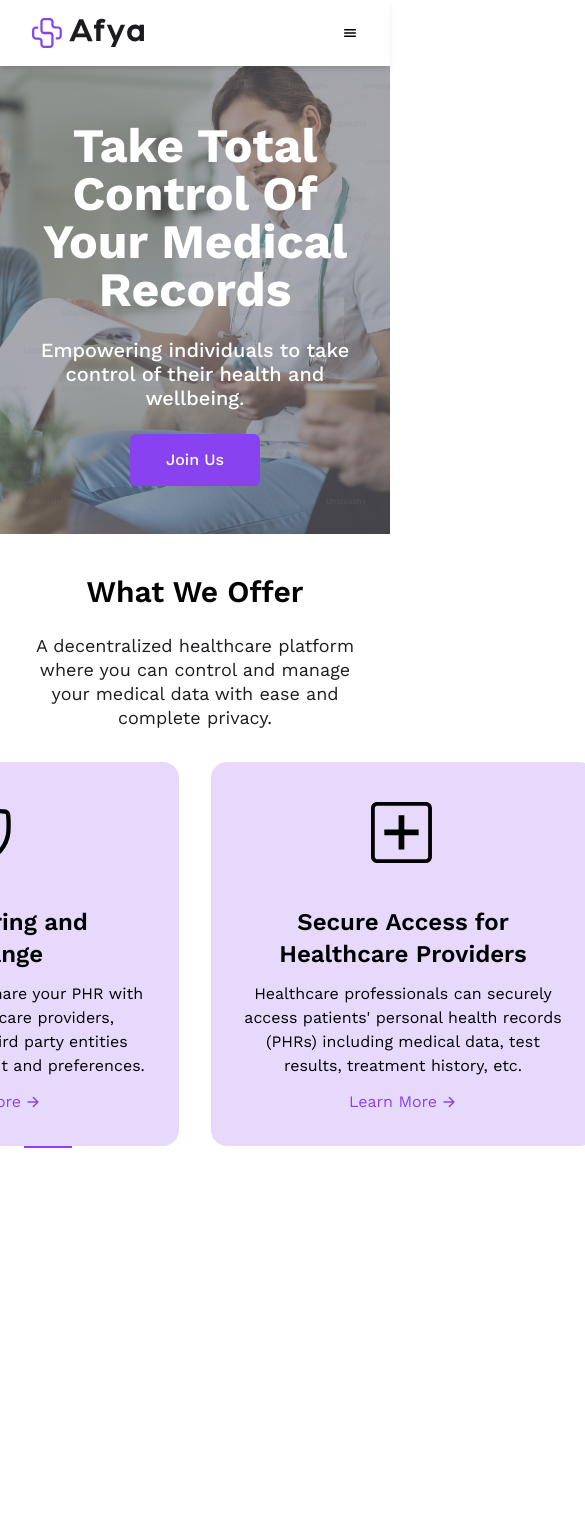
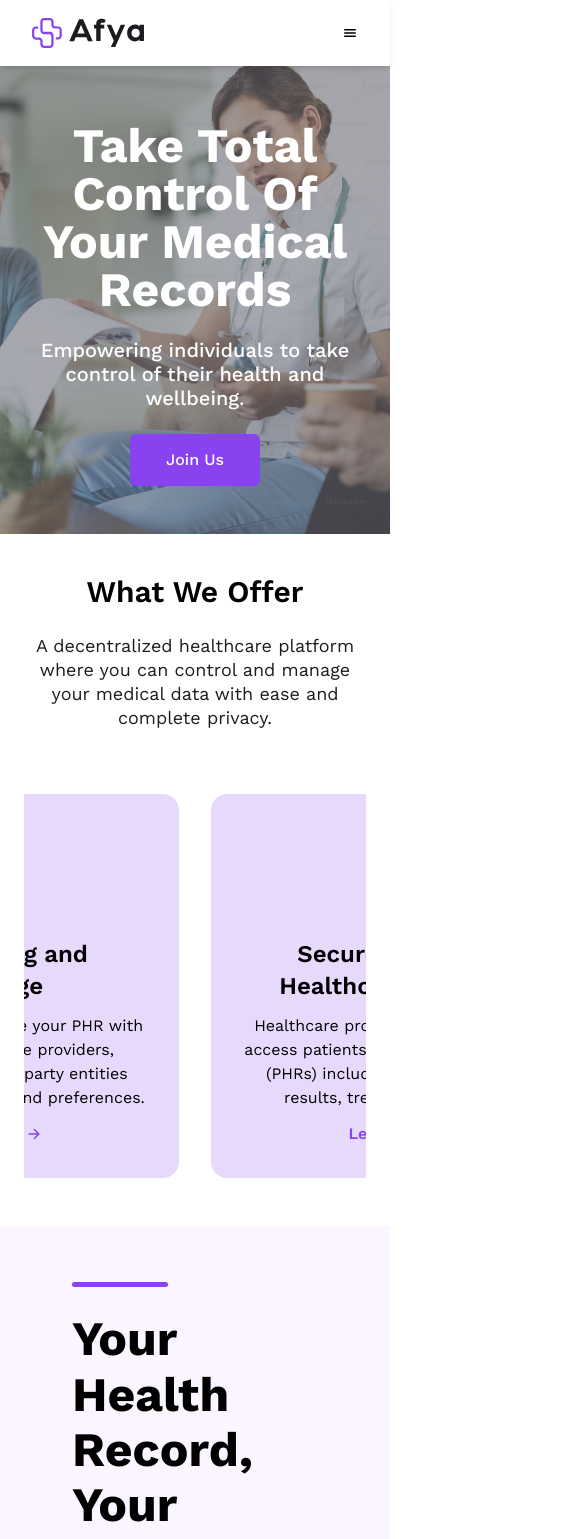
Before and after one commit to iamtowbee/Afya, a React (Vite) app: page / in a window 390 px wide. Shown: the top 1539 px of the page, 585 px wide, since content can reach past the window. Before the commit the page ends 1180 px from the top, so only its background shows below. Built offline with nearby package versions, Linux system fonts and the light colour scheme.

Commit message:
Finish newsletter layout

```diff
--- a/package.json
+++ b/package.json
@@ -8,7 +8,7 @@
     "build": "vite build",
     "lint": "eslint . --ext js,jsx --report-unused-disable-directives --max-warnings 0",
     "preview": "vite preview",
-    "build:css": "npx tailwindcss -i style.css -o ./src/index.css --watch"
+    "css": "npx tailwindcss -i style.css -o ./src/index.css --watch"
   },
   "dependencies": {
     "@vercel/analytics": "^1.1.1",
--- a/src/components/Offer.jsx
+++ b/src/components/Offer.jsx
@@ -1,5 +1,6 @@
 import React from 'react'
 import { Link } from 'react-router-dom'
+import cta_image from "../assets/offer-cta-right.png"
 
 const Offer = () =>
 {
@@ -7,16 +8,16 @@ const Offer = () =>
     <>
       {/* What We Offer Section */}
       <section className='bg-white mb-8'>
-        <div className='container flex flex-col px-6 mx-auto lg:pt-32 mt-2 md:mt-4 space-y-0 md:space-y-0 md:space-x-10'>
+        <div className='container flex flex-col px-6 mx-auto lg:pt-32 mt-2 md:mt-4 gap-8'>
           {/* Section Title */}
-          <div className="flex flex-col space-y-6 md:space-y-10 my-8 md:my-16 items-center">
+          <div className="flex flex-col space-y-6 md:space-y-10 my-8 md:my-12 items-center">
             <h2 className='max-w-lg text-3xl md:text-5xl font-semibold text-center'>What We Offer</h2>
             <p className="max-w-3xl text-center text-dark text-lg md:text-xl leading-6 font-Work-Sans font-normal">
               A decentralized healthcare platform where you can control and manage your medical data with ease and complete privacy.</p>
           </div>
 
           {/* Section Cards */}
-          <div className='flex items-center justify-center gap-8'>
+          <div className='flex items-center justify-center gap-8 overflow-scroll'>
             {/* Card 1 */}
             <div className='flex justify-center items-center gap-7 shrink-0'>
               <div className='group flex flex-col items-center justify-center w-96 h-96 p-8 shrink-0 bg-secondary hover:bg-primary rounded-2xl gap-9'>
@@ -27,7 +28,7 @@ const Offer = () =>
                   <p className="font-semibold text-md text-2xl">Seamless PHR Management</p>
                   <p>You can manage, access, and securely store your personal health record (PHR) including your medical records, test results, treatment history, etc.</p>
                   <Link to="/" className='group/link transition-all duration-300 ease-in-out flex items-center justify-center gap-1 text-primary group-hover:text-white '>
-                    <p className='bg-left-bottom bg-gradient-to-r from-white to-secondary bg-[length:0%_2px] bg-no-repeat group-hover/link:bg-[length:100%_2px] transition-all duration-500 ease-out'>Learn More</p>
+                    <p className='font-semibold bg-left-bottom bg-gradient-to-r from-white to-secondary bg-[length:0%_2px] bg-no-repeat group-hover/link:bg-[length:100%_2px] transition-all duration-500 ease-out'>Learn More</p>
                     <ion-icon name="arrow-forward-outline" aria-hidden="true"></ion-icon>
                   </Link>
                 </div>
@@ -48,7 +49,7 @@ const Offer = () =>
                   <p className="font-semibold text-md text-2xl">Data Sharing and Exchange</p>
                   <p>You can selectively share your PHR with authorized healthcare providers, researchers, and third party entities based on your consent and preferences.</p>
                   <Link to="/" className='group/link transition-all duration-300 ease-in-out flex items-center justify-center gap-1 text-primary group-hover:text-white '>
-                    <p className='bg-left-bottom bg-gradient-to-r from-white to-secondary bg-[length:0%_2px] bg-no-repeat group-hover/link:bg-[length:100%_2px] transition-all duration-500 ease-out'>Learn More</p>
+                    <p className='font-semibold bg-left-bottom bg-gradient-to-r from-white to-secondary bg-[length:0%_2px] bg-no-repeat group-hover/link:bg-[length:100%_2px] transition-all duration-500 ease-out'>Learn More</p>
                     <ion-icon name="arrow-forward-outline" aria-hidden="true"></ion-icon>
                   </Link>
                 </div>
@@ -65,7 +66,7 @@ const Offer = () =>
                   <p className="font-semibold text-md text-2xl">Secure Access for Healthcare Providers</p>
                   <p>Healthcare professionals can securely access patients' personal health records (PHRs) including medical data, test results, treatment history, etc.</p>
                   <Link to="/" className='group/link transition-all duration-300 ease-in-out flex items-center justify-center gap-1 text-primary group-hover:text-white '>
-                    <p className='bg-right-bottom bg-gradient-to-r from-white to-secondary bg-[length:0%_2px] bg-no-repeat group-hover/link:bg-[length:100%_2px] transition-all duration-500 ease-out'>Learn More</p>
+                    <p className='font-semibold bg-right-bottom bg-gradient-to-r from-white to-secondary bg-[length:0%_2px] bg-no-repeat group-hover/link:bg-[length:100%_2px] transition-all duration-500 ease-out'>Learn More</p>
                     <ion-icon name="arrow-forward-outline" aria-hidden="true"></ion-icon>
                   </Link>
                 </div>
@@ -82,7 +83,7 @@ const Offer = () =>
                   <p className="font-semibold text-md text-2xl">Data and Privacy Protection</p>
                   <p>Our comprehensive data governance policies and procedures ensure superior data accuracy, integrity, and compliance with data privacy regulations.</p>
                   <Link to="/" className='group/link transition-all duration-300 ease-in-out flex items-center justify-center gap-1 text-primary group-hover:text-white '>
-                    <p className='bg-right-bottom bg-gradient-to-r from-white to-secondary bg-[length:0%_2px] bg-no-repeat group-hover/link:bg-[length:100%_2px] transition-all duration-500 ease-out'>Learn More</p>
+                    <p className='font-semibold bg-right-bottom bg-gradient-to-r from-white to-secondary bg-[length:0%_2px] bg-no-repeat group-hover/link:bg-[length:100%_2px] transition-all duration-500 ease-out'>Learn More</p>
                     <ion-icon name="arrow-forward-outline" aria-hidden="true"></ion-icon>
                   </Link>
                 </div>
@@ -90,14 +91,31 @@ const Offer = () =>
             </div>
           </div>
           {/* End Section Cards */}
+        </div>
 
-          {/* CTA */}
-          <div className='flex items-center justify-between my-8'>
-            {/* Left CTA Text */}
-            <div>
-              <p className="w-12 h-[0.125rem] bg-primary"></p>
-              <h3 className='text-4xl'></h3>
-            </div>
+        {/* CTA*/}
+        <div className='flex items-center justify-evenly mt-12 p-6 bg-purple-50 w-full'>
+          {/* Left CTA Text */}
+          <div className='flex flex-col items-start justify-center gap-6 p-8 pl-12 max-w-md h-full'>
+            <p className="w-24 h-[0.35rem] rounded-md bg-primary"></p>
+            <h3 className='text-5xl font-bold leading-[1.15]'>Your Health Record, <br/>Your Rules</h3>
+            <p className='text-lg'>Create your personal health record today and access your data anywhere with ease and privacy.
+            </p>
+            <button type="button" className='bg-primary text-white px-9 py-3.5 rounded-md font-medium  hover:bg-secondary hover:text-dark hover:shadow-lg'><a href="#">Secure Your Data</a></button>
+          </div>
+
+          {/* Right CTA Image */}
+          <div className='w-1/2 h-full'>
+            <img src={cta_image} alt="Afya Signup CTA" className='w-full object-cover' />
+          </div>
+        </div>
+
+        {/* Newsletter */}
+        <div className='flex flex-col items-center justify-center p-16 gap-12 bg-primary rounded-t-lg'>
+          <h3 className='text-5xl text-white font-bold leading-[1.15]'>Join Our Newsletter</h3>
+          <div className='flex items-center justify-between gap-12 bg-[#F9F1FE] rounded-md'>
+            <input type="email" name="email" id="email" placeholder='Enter your email' className='bg-transparent p-4 ml-2 rounded-md border-none'/>
+            <button type="button" className='bg-primary text-white px-6 py-3.5 m-2 rounded-md font-medium  hover:bg-secondary hover:text-dark hover:shadow-lg hover:border-2 hover:border-primary'><a href="#">Subscribe</a></button>
           </div>
         </div>
       </section>
--- a/src/index.css
+++ b/src/index.css
@@ -596,6 +596,10 @@ body{
   z-index: 50;
 }
 
+.m-2{
+  margin: 0.5rem;
+}
+
 .mx-auto{
   margin-left: auto;
   margin-right: auto;
@@ -604,6 +608,11 @@ body{
 .my-8{
   margin-top: 2rem;
   margin-bottom: 2rem;
+}
+
+.my-12{
+  margin-top: 3rem;
+  margin-bottom: 3rem;
 }
 
 .mb-8{
@@ -620,6 +629,18 @@ body{
 
 .mt-9{
   margin-top: 2.25rem;
+}
+
+.ml-1{
+  margin-left: 0.25rem;
+}
+
+.ml-2{
+  margin-left: 0.5rem;
+}
+
+.mt-12{
+  margin-top: 3rem;
 }
 
 .flex{
@@ -642,16 +663,32 @@ body{
   height: 0.125rem;
 }
 
+.h-\[0\.35rem\]{
+  height: 0.35rem;
+}
+
 .h-auto{
   height: auto;
+}
+
+.h-full{
+  height: 100%;
 }
 
 .min-h-screen{
   min-height: 100vh;
 }
 
+.w-1\/2{
+  width: 50%;
+}
+
 .w-12{
   width: 3rem;
+}
+
+.w-24{
+  width: 6rem;
 }
 
 .w-32{
@@ -718,6 +755,10 @@ body{
   justify-content: space-between;
 }
 
+.justify-evenly{
+  justify-content: space-evenly;
+}
+
 .gap-1{
   gap: 0.25rem;
 }
@@ -730,6 +771,10 @@ body{
   gap: 1.25rem;
 }
 
+.gap-6{
+  gap: 1.5rem;
+}
+
 .gap-7{
   gap: 1.75rem;
 }
@@ -740,6 +785,10 @@ body{
 
 .gap-9{
   gap: 2.25rem;
+}
+
+.gap-12{
+  gap: 3rem;
 }
 
 .gap-x-2{
@@ -775,6 +824,10 @@ body{
   align-self: flex-end;
 }
 
+.overflow-scroll{
+  overflow: scroll;
+}
+
 .rounded-2xl{
   border-radius: 1rem;
 }
@@ -787,8 +840,17 @@ body{
   border-radius: 0.375rem;
 }
 
+.rounded-t-lg{
+  border-top-left-radius: 0.5rem;
+  border-top-right-radius: 0.5rem;
+}
+
 .border-b-2{
   border-bottom-width: 2px;
+}
+
+.border-none{
+  border-style: none;
 }
 
 .border-primary{
@@ -811,6 +873,11 @@ body{
   background-color: rgb(231 217 252 / var(--tw-bg-opacity));
 }
 
+.bg-slate-200{
+  --tw-bg-opacity: 1;
+  background-color: rgb(226 232 240 / var(--tw-bg-opacity));
+}
+
 .bg-white{
   --tw-bg-opacity: 1;
   background-color: rgb(255 255 255 / var(--tw-bg-opacity));
@@ -819,6 +886,34 @@ body{
 .bg-zinc-500{
   --tw-bg-opacity: 1;
   background-color: rgb(113 113 122 / var(--tw-bg-opacity));
+}
+
+.bg-purple-100{
+  --tw-bg-opacity: 1;
+  background-color: rgb(243 232 255 / var(--tw-bg-opacity));
+}
+
+.bg-purple-50{
+  --tw-bg-opacity: 1;
+  background-color: rgb(250 245 255 / var(--tw-bg-opacity));
+}
+
+.bg-\[\#1C1B1F\]{
+  --tw-bg-opacity: 1;
+  background-color: rgb(28 27 31 / var(--tw-bg-opacity));
+}
+
+.bg-\[F9F1FE\]{
+  background-color: F9F1FE;
+}
+
+.bg-\[\#F9F1FE\]{
+  --tw-bg-opacity: 1;
+  background-color: rgb(249 241 254 / var(--tw-bg-opacity));
+}
+
+.bg-transparent{
+  background-color: transparent;
 }
 
 .bg-footer-bg{
@@ -839,10 +934,6 @@ body{
   --tw-gradient-to: #E7D9FC var(--tw-gradient-to-position);
 }
 
-.to-primary{
-  --tw-gradient-to: #8842F0 var(--tw-gradient-to-position);
-}
-
 .bg-\[length\:0\%_2px\]{
   background-size: 0% 2px;
 }
@@ -859,12 +950,12 @@ body{
   background-position: left bottom;
 }
 
+.bg-right-bottom{
+  background-position: right bottom;
+}
+
 .bg-top{
   background-position: top;
-}
-
-.bg-right-bottom{
-  background-position: right bottom;
 }
 
 .bg-no-repeat{
@@ -883,6 +974,11 @@ body{
   stroke: #000;
 }
 
+.object-cover{
+  -o-object-fit: cover;
+     object-fit: cover;
+}
+
 .p-2{
   padding: 0.5rem;
 }
@@ -893,6 +989,22 @@ body{
 
 .p-8{
   padding: 2rem;
+}
+
+.p-4{
+  padding: 1rem;
+}
+
+.p-10{
+  padding: 2.5rem;
+}
+
+.p-16{
+  padding: 4rem;
+}
+
+.p-6{
+  padding: 1.5rem;
 }
 
 .px-2{
@@ -908,6 +1020,11 @@ body{
 .px-9{
   padding-left: 2.25rem;
   padding-right: 2.25rem;
+}
+
+.py-0{
+  padding-top: 0px;
+  padding-bottom: 0px;
 }
 
 .py-1{
@@ -945,8 +1062,25 @@ body{
   padding-bottom: 2.25rem;
 }
 
+.px-8{
+  padding-left: 2rem;
+  padding-right: 2rem;
+}
+
 .pr-2{
   padding-right: 0.5rem;
+}
+
+.pl-0{
+  padding-left: 0px;
+}
+
+.pl-8{
+  padding-left: 2rem;
+}
+
+.pl-12{
+  padding-left: 3rem;
 }
 
 .text-center{
@@ -987,11 +1121,6 @@ body{
   line-height: 1.75rem;
 }
 
-.text-4xl{
-  font-size: 2.25rem;
-  line-height: 2.5rem;
-}
-
 .font-bold{
   font-weight: 700;
 }
@@ -1020,6 +1149,10 @@ body{
   line-height: 1.5rem;
 }
 
+.leading-\[1\.15\]{
+  line-height: 1.15;
+}
+
 .tracking-wider{
   letter-spacing: 0.05em;
 }
@@ -1037,14 +1170,6 @@ body{
 .text-white{
   --tw-text-opacity: 1;
   color: rgb(255 255 255 / var(--tw-text-opacity));
-}
-
-.underline{
-  text-decoration-line: underline;
-}
-
-.underline-offset-4{
-  text-underline-offset: 4px;
 }
 
 .shadow-accentued{
@@ -1130,10 +1255,6 @@ body{
   color: rgb(255 255 255 / var(--tw-text-opacity));
 }
 
-.hover\:no-underline:hover{
-  text-decoration-line: none;
-}
-
 .hover\:shadow-lg:hover{
   --tw-shadow: 0 10px 15px -3px rgb(0 0 0 / 0.1), 0 4px 6px -4px rgb(0 0 0 / 0.1);
   --tw-shadow-colored: 0 10px 15px -3px var(--tw-shadow-color), 0 4px 6px -4px var(--tw-shadow-color);
@@ -1180,6 +1301,11 @@ body{
 }
 
 @media (min-width: 768px){
+  .md\:my-12{
+    margin-top: 3rem;
+    margin-bottom: 3rem;
+  }
+
   .md\:my-16{
     margin-top: 4rem;
     margin-bottom: 4rem;
```
Also changed, not shown: src/assets/offer-cta-right.png (added).
